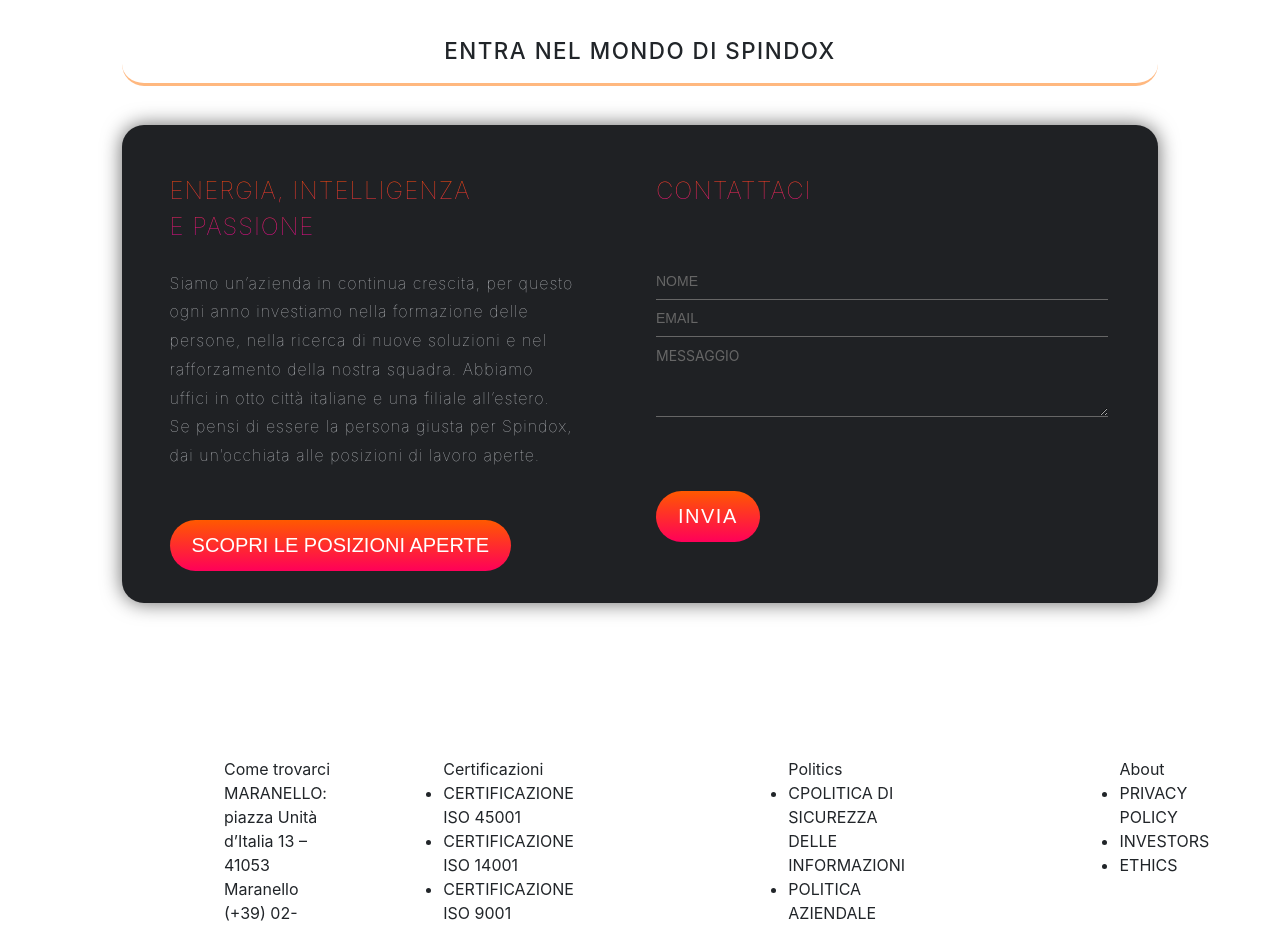
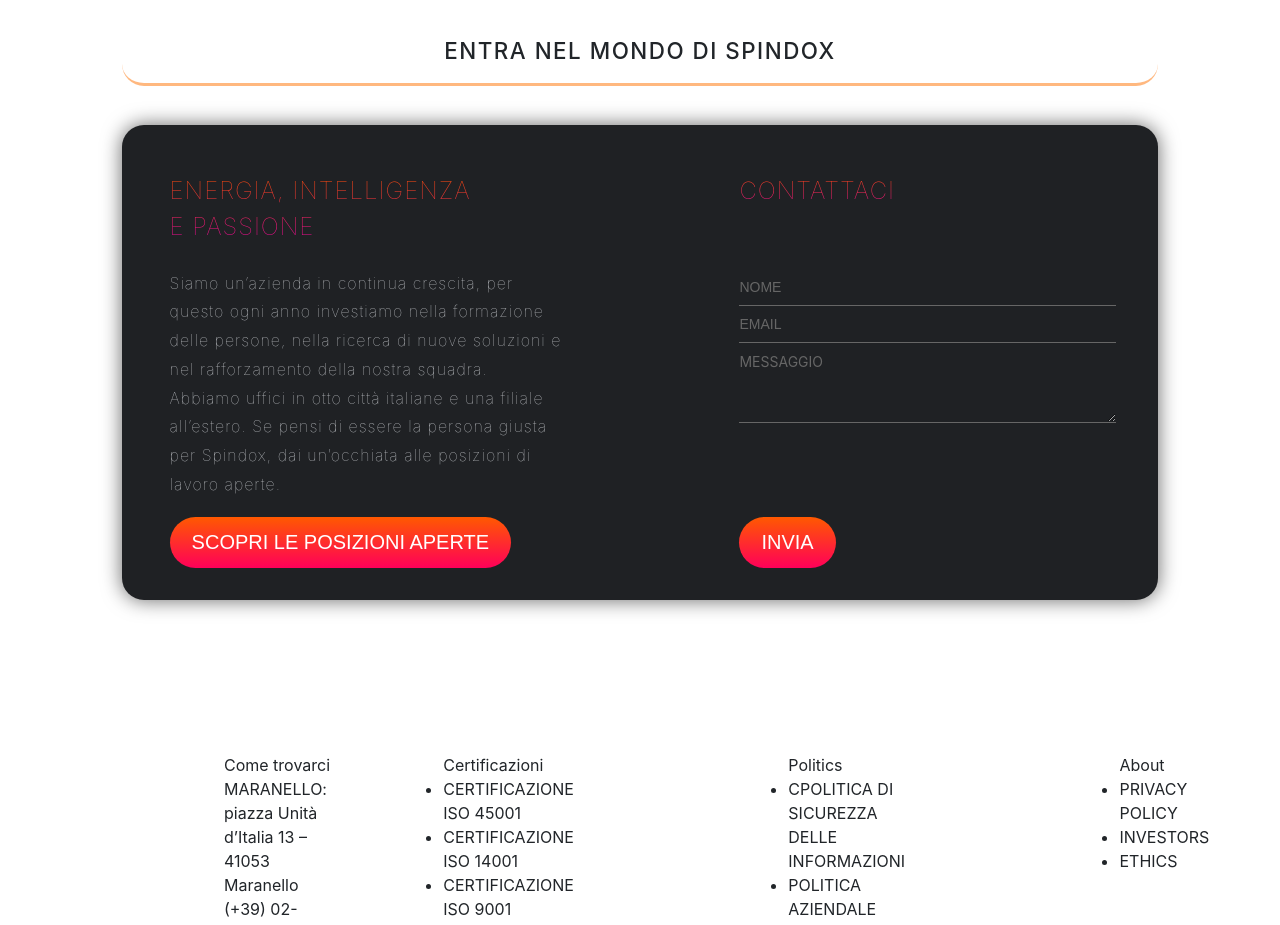
Before and after one commit to AllePiski/SpindoxHome.github.io, a plain HTML site: page index.html in a window 1280 px wide. Shown: the part 3040-3965 px from the top of the page. Drawn offline with Linux system fonts and the light colour scheme.

Commit message:
migliorata sezione contatti

```diff
--- a/index.html
+++ b/index.html
@@ -235,11 +235,13 @@
       </div>
       <div class="contacts">
         <h2 class="heading-h2">Entra nel mondo di Spindox</h2>
-        <div class="join-contacts">
-          <div class="join-us">
+        <div class="card-contatti">
+          <div class="head-joinus">
             <h3 class="section-title join-title">
               energia, intelligenza<br />e passione
             </h3>
+          </div>
+          <div class="p-joinus">
             <p class="pc p-jobs">
               Siamo un’azienda in continua crescita, per questo ogni anno
               investiamo nella formazione delle persone, nella ricerca di nuove
@@ -248,13 +250,16 @@
               essere la persona giusta per Spindox, dai un’occhiata alle
               posizioni di lavoro aperte.
             </p>
+          </div>
+          <div class="btn-joinun btn-contact-card">
             <button class="btn btn--big btn-jobs" href="#">
               Scopri le posizioni aperte
             </button>
           </div>
-          <div class="mail-contact">
+          <div class="head-contactus">
             <h3 class="section-title">Contattaci</h3>
-            <div class="form">
+          </div>
+          <div class="form-contactus">
             <input class="app-form-control" placeholder="NOME" />
             <input class="app-form-control" placeholder="EMAIL" />
             <textarea
@@ -262,6 +267,7 @@
               class="app-form-control message-area"
             ></textarea>
           </div>
+          <div class="btn-send btn-contact-card">
             <button class="btn btn--big btn-send" href="#">Invia</button>
           </div>
         </div>
--- a/style.css
+++ b/style.css
@@ -265,11 +265,6 @@
   border-radius: 22px;
 }
 
-.card:hover {
-  transform: translateY(-5px);
-  box-shadow: 0px 10px 20px 2px rgba(0, 0, 0, 0.4);
-}
-
 h3 {
   font-size: 24px;
   margin-top: 48px;
@@ -367,13 +362,51 @@
   /* padding: 4.8rem 0 3.2rem 0; */
 }
 
-.join-contacts {
+.card-contatti {
+  display: grid;
+  grid-template-columns: 1fr, 1fr;
   background-color: #1f2124;
-  display: grid;
-  grid-template-columns: 1fr 1fr;
-  column-gap: 32px;
+  column-gap: 128px;
   box-shadow: 0 0 20px rgba(0, 0, 0, 0.6);
   border-radius: 22px;
+}
+
+.head-joinus {
+  grid-column: 1/2;
+  margin-bottom: 24px;
+}
+
+.p-joinus {
+  grid-column: 1/2;
+}
+
+.pc {
+  text-align: start;
+  padding: 0 48px;
+  padding-bottom: 18px;
+  letter-spacing: 1px;
+  line-height: 1.8;
+  color: #dee2e6e1;
+  font-weight: 100;
+}
+
+.btn-joinun {
+  grid-column: 1/2;
+  margin-left: 48px;
+}
+
+.head-contactus {
+  grid-column: 2/3;
+  grid-row: 1/2;
+}
+
+.join-title {
+  padding-left: 48px;
+}
+
+.form-contactus {
+  grid-column: 2/3;
+  grid-row: 2/3;
 }
 
 .app-form-control {
@@ -397,6 +430,10 @@
   border-bottom-color: rgb(255, 115, 0);
 }
 
+.btn-contact-card {
+  margin-bottom: 32px;
+}
+
 .message-area {
   height: 80px;
   font-family: "Inter", sans-serif;
@@ -406,27 +443,8 @@
   font-family: "Inter", sans-serif;
 }
 
-.section-title {
-  margin-bottom: 24px;
-}
-
-.join-title {
-  margin-left: 48px;
-}
-
-.btn-jobs {
-  margin-left: 48px;
-  margin-top: 32px;
-  margin-bottom: 32px;
-}
-
-.form {
-  margin-top: 54px;
-}
-
-.btn-send {
-  letter-spacing: 1.5px;
-  margin-top: 68px;
+.div-btn-send {
+  grid-column: 2/3;
 }
 
 .grid {
```
Lines whose indentation alone changed are shown as unchanged.
